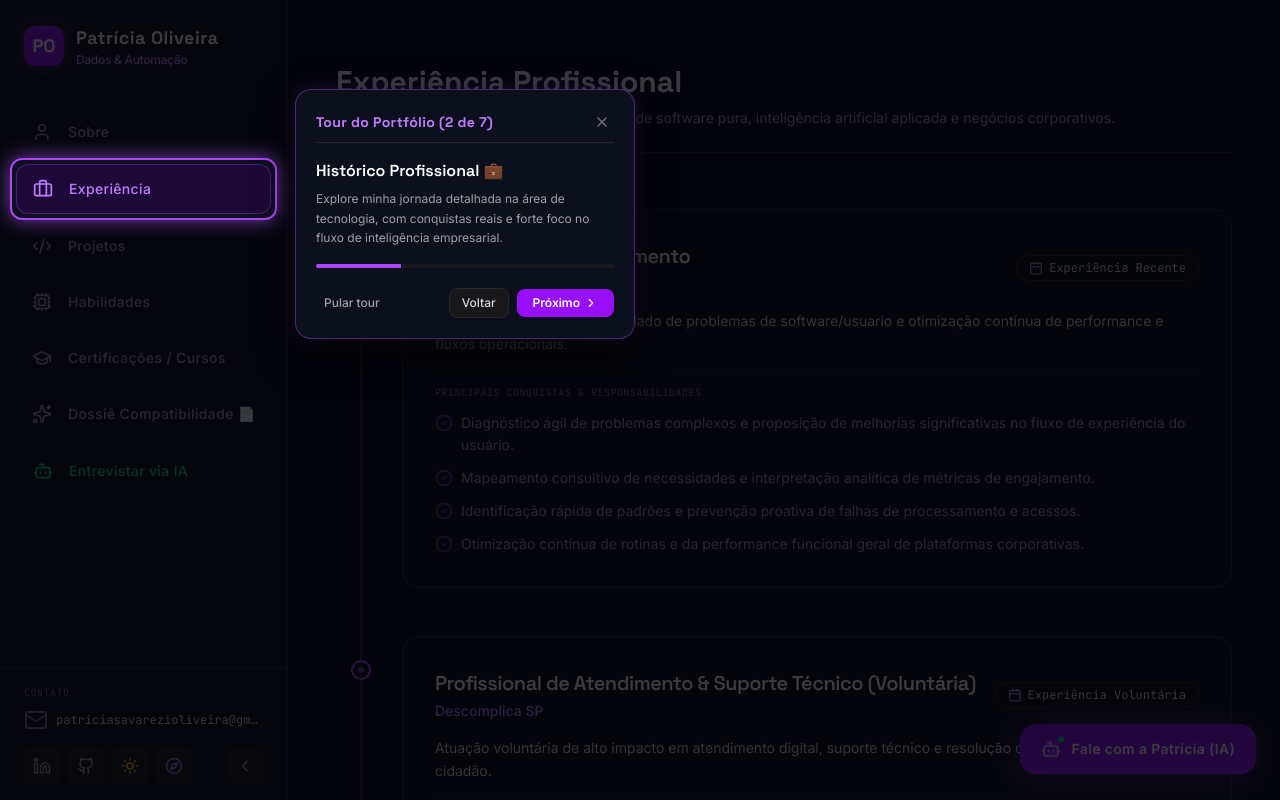
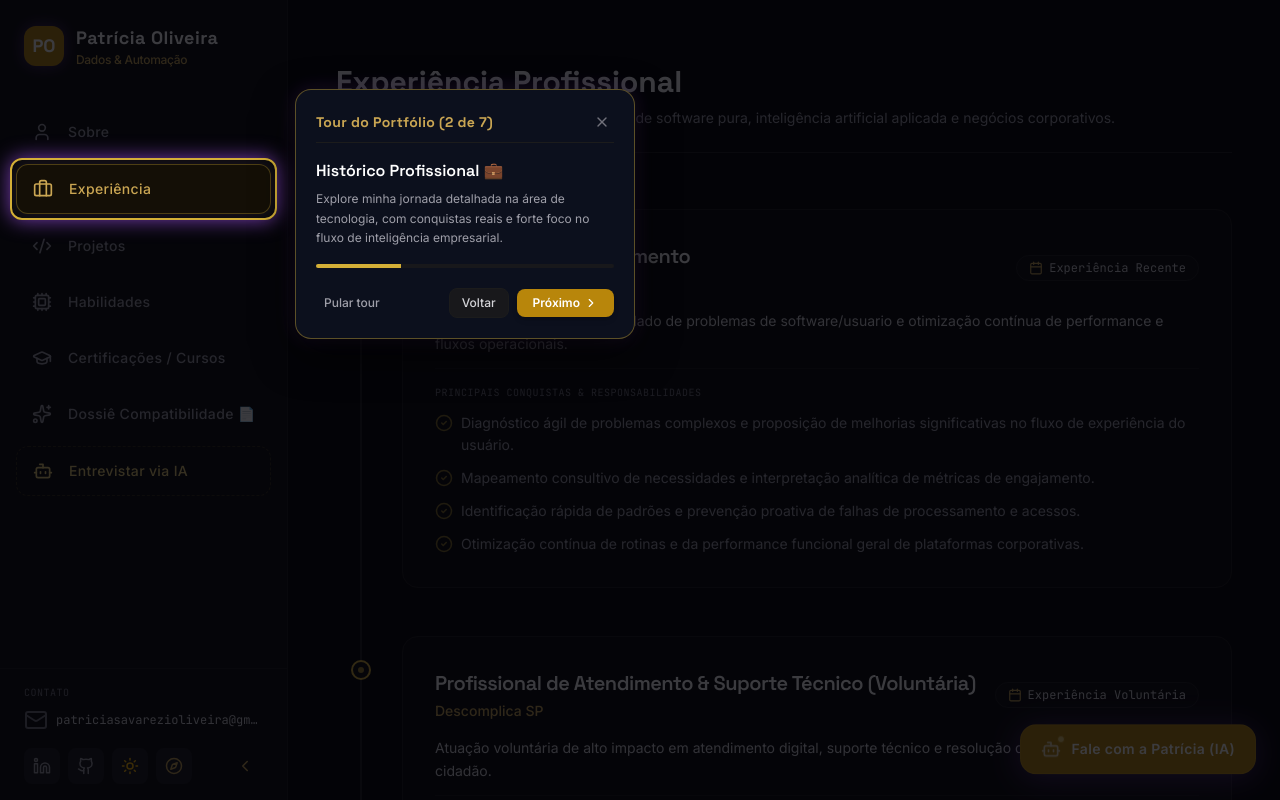
Before and after one commit to Savarezi/Portfolio, a React (Vite) app: page / in a window 1280 px wide. Both pictures are taken after a click on the button "Próximo". Shown: the top 800 px of the page. Built offline with nearby package versions, Linux system fonts and the light colour scheme.

Commit message:
feat: adiciona novas paletas de cores

```diff
--- a/src/components/StarfieldBackground.tsx
+++ b/src/components/StarfieldBackground.tsx
@@ -25,8 +25,8 @@ export default function StarfieldBackground() {
     let animationFrameId: number;
     let stars: Star[] = [];
     const colors = [
-      'rgba(168, 85, 247, ', // purple
-      'rgba(16, 185, 129, ', // emerald
+      'rgba(212, 175, 55, ', // gold-shimmer
+      'rgba(184, 134, 11, ', // dark-gold-shimmer
       'rgba(255, 255, 255, ', // silver-shimmer
       'rgba(226, 232, 240, ', // silver-light
     ];
--- a/src/index.css
+++ b/src/index.css
@@ -5,6 +5,45 @@
   --font-sans: "Inter", ui-sans-serif, system-ui, sans-serif;
   --font-display: "Space Grotesk", sans-serif;
   --font-mono: "JetBrains Mono", ui-monospace, SFMono-Regular, monospace;
+
+  /* Overriding Tailwind Purple colors to Luxurious Gold tones */
+  --color-purple-50: #fffdf5;
+  --color-purple-100: #fef7db;
+  --color-purple-200: #faebba;
+  --color-purple-300: #f3d88e;
+  --color-purple-400: #caa653;
+  --color-purple-500: #d4af37; /* Metallic Gold */
+  --color-purple-600: #b8860b; /* Dark Goldenrod */
+  --color-purple-700: #996e08;
+  --color-purple-800: #7a5406;
+  --color-purple-900: #5c3d03;
+  --color-purple-950: #231801;
+
+  /* Overriding Tailwind Emerald/Green to Golden Brass / Antique tones */
+  --color-emerald-50: #fffdf7;
+  --color-emerald-100: #fffbeb;
+  --color-emerald-200: #fcf3cc;
+  --color-emerald-300: #f5e4a3;
+  --color-emerald-400: #e8cd75;
+  --color-emerald-500: #caa63c; /* Brass/Antique Gold */
+  --color-emerald-600: #aa852a;
+  --color-emerald-700: #88651c;
+  --color-emerald-800: #664811;
+  --color-emerald-900: #4a3209;
+  --color-emerald-950: #2b1c03;
+
+  /* Overriding Tailwind Indigo to metallic gold-bronze tones */
+  --color-indigo-50: #fffdfa;
+  --color-indigo-100: #fef8f0;
+  --color-indigo-200: #fdeddc;
+  --color-indigo-300: #fadabc;
+  --color-indigo-400: #f3be8f;
+  --color-indigo-500: #e29f65;
+  --color-indigo-600: #c27f49;
+  --color-indigo-700: #9e6033;
+  --color-indigo-800: #7d4422;
+  --color-indigo-900: #5e2f15;
+  --color-indigo-950: #331608;
 }
 
 @layer base {
@@ -20,24 +59,90 @@
 }
 
 ::-webkit-scrollbar-track {
-  background: #080b11;
+  background: #050505;
 }
 
 ::-webkit-scrollbar-thumb {
-  background: #27272a;
+  background: #222222;
   border-radius: 9999px;
 }
 
 ::-webkit-scrollbar-thumb:hover {
-  background: #a855f7;
+  background: #d4af37;
 }
 
 /* ==========================================
-   REFINE LIGHT THEME OVERRIDES (CLEAN & MINIMAL)
+   DARK THEME OVERRIDES (BLACK, CHARCOAL & GOLD)
+   ========================================== */
+.theme-dark {
+  background-color: #000000 !important;
+  color: #f5f5f5 !important;
+}
+
+/* Base background overrides */
+.bg-\[\#030712\] {
+  background-color: #020202 !important;
+}
+.bg-\[\#0b0f19\] {
+  background-color: #0b0b0b !important;
+}
+.bg-\[\#0b0f19\]\/60 {
+  background-color: rgba(11, 11, 11, 0.72) !important;
+}
+.bg-\[\#080b11\] {
+  background-color: #060606 !important;
+}
+.bg-zinc-950\/20 {
+  background-color: rgba(5, 5, 5, 0.3) !important;
+}
+.bg-zinc-950\/40 {
+  background-color: rgba(5, 5, 5, 0.5) !important;
+}
+.bg-zinc-950\/50 {
+  background-color: rgba(5, 5, 5, 0.6) !important;
+}
+.bg-zinc-950\/70 {
+  background-color: rgba(5, 5, 5, 0.8) !important;
+}
+.bg-zinc-900\/40 {
+  background-color: rgba(15, 15, 15, 0.4) !important;
+}
+.bg-zinc-900\/60 {
+  background-color: rgba(15, 15, 15, 0.6) !important;
+}
+
+/* Refine borders to be warm charcoal / subtle gold-tinted charcoal instead of slate blue */
+.border-\[\#1e293b\] {
+  border-color: #1a1917 !important; /* Gold-tinted dark charcoal */
+}
+.border-zinc-800 {
+  border-color: #1c1c1c !important;
+}
+.border-zinc-800\/40 {
+  border-color: rgba(28, 28, 28, 0.4) !important;
+}
+.border-zinc-800\/60 {
+  border-color: rgba(28, 28, 28, 0.6) !important;
+}
+.border-zinc-800\/80 {
+  border-color: rgba(28, 28, 28, 0.8) !important;
+}
+.border-zinc-700\/80 {
+  border-color: rgba(45, 45, 45, 0.8) !important;
+}
+.border-zinc-900 {
+  border-color: #121212 !important;
+}
+.border-zinc-900\/60 {
+  border-color: rgba(18, 18, 18, 0.6) !important;
+}
+
+/* ==========================================
+   REFINE LIGHT THEME OVERRIDES (CLEAN & MINIMAL ALABASTER / GOLD)
    ========================================== */
 .theme-light {
-  background-color: #f8fafc !important;
-  color: #0f172a !important;
+  background-color: #fbfaf7 !important;
+  color: #121212 !important;
 }
 
 /* Base background overrides */
@@ -53,45 +158,52 @@
 }
 
 .theme-light #profile-hero-card {
-  background-color: rgba(248, 250, 252, 0.7) !important;
+  background-color: rgba(251, 250, 247, 0.8) !important;
+  border-color: #e5dec9 !important; /* Gold/brass tinted light border */
 }
 
 .theme-light #stats-dashboard-bento > div {
-  background-color: rgba(248, 250, 252, 0.8) !important;
+  background-color: rgba(255, 255, 255, 0.9) !important;
+  border-color: #e5dec9 !important;
+}
+
+.theme-light #mission-card {
+  background-color: rgba(255, 255, 255, 0.9) !important;
+  border-color: #e5dec9 !important;
 }
 
 .theme-light #main-portfolio-root {
-  background-color: #f8fafc !important;
+  background-color: #fbfaf7 !important;
 }
 
 /* Custom inline hex colors map to light mode values */
-.theme-light .bg-\[\#030712\] { background-color: #f8fafc !important; }
+.theme-light .bg-\[\#030712\] { background-color: #fbfaf7 !important; }
 .theme-light .bg-\[\#0b0f19\] { background-color: #ffffff !important; }
-.theme-light .bg-\[\#0b0f19\]\/60 { background-color: rgba(255, 255, 255, 0.95) !important; }
+.theme-light .bg-\[\#0b0f19\]\/60 { background-color: rgba(255, 255, 255, 0.96) !important; }
 .theme-light .bg-\[\#080b11\] { background-color: #ffffff !important; }
-.theme-light .bg-zinc-950\/20 { background-color: rgba(241, 245, 249, 0.5) !important; }
-.theme-light .bg-zinc-950\/40 { background-color: rgba(241, 245, 249, 0.7) !important; }
-.theme-light .bg-zinc-950\/50 { background-color: #f1f5f9 !important; }
-.theme-light .bg-zinc-950\/70 { background-color: #f8fafc !important; }
-.theme-light .bg-zinc-900\/40 { background-color: #f1f5f9 !important; }
-.theme-light .bg-zinc-900\/60 { background-color: #f1f5f9 !important; }
-.theme-light .bg-zinc-900 { background-color: #f1f5f9 !important; }
-.theme-light .hover\:bg-zinc-800:hover { background-color: #e2e8f0 !important; }
+.theme-light .bg-zinc-950\/20 { background-color: rgba(245, 242, 235, 0.5) !important; }
+.theme-light .bg-zinc-950\/40 { background-color: rgba(245, 242, 235, 0.7) !important; }
+.theme-light .bg-zinc-950\/50 { background-color: #f5f2eb !important; }
+.theme-light .bg-zinc-950\/70 { background-color: #fbfaf7 !important; }
+.theme-light .bg-zinc-900\/40 { background-color: #f5f2eb !important; }
+.theme-light .bg-zinc-900\/60 { background-color: #f5f2eb !important; }
+.theme-light .bg-zinc-900 { background-color: #f5f2eb !important; }
+.theme-light .hover\:bg-zinc-800:hover { background-color: #e5dec9 !important; }
 
 /* Text colors overrides for contrast */
 .theme-light .text-white,
 .theme-light .text-zinc-100,
 .theme-light .text-zinc-200,
 .theme-light .text-zinc-300 {
-  color: #0f172a !important;
+  color: #121212 !important;
 }
 
 .theme-light .text-zinc-400 {
-  color: #334155 !important;
+  color: #4a4338 !important; /* Soft brown-charcoal */
 }
 
 .theme-light .text-zinc-500 {
-  color: #64748b !important;
+  color: #70685c !important;
 }
 
 /* Border overrides */
@@ -103,30 +215,30 @@
 .theme-light .border-zinc-900,
 .theme-light .border-zinc-900\/60,
 .theme-light .border-\[\#1e293b\] {
-  border-color: #cbd5e1 !important;
+  border-color: #e5dec9 !important; /* Soft brass/gold borders */
 }
 
 /* Chatbot styling inside light mode */
 .theme-light #recruiter-chatbot-modal,
 .theme-light #recruiter-chatbot-bubble {
   background-color: #ffffff !important;
-  color: #0f172a !important;
-  border-color: #cbd5e1 !important;
+  color: #121212 !important;
+  border-color: #e5dec9 !important;
 }
 
 .theme-light #recruiter-chatbot-modal input,
 .theme-light #recruiter-chatbot-modal textarea {
-  background-color: #f1f5f9 !important;
-  color: #0f172a !important;
-  border-color: #cbd5e1 !important;
+  background-color: #fbfaf7 !important;
+  color: #121212 !important;
+  border-color: #e5dec9 !important;
 }
 
 .theme-light #recruiter-chatbot-modal .messages-container .message-bot {
-  background-color: #f1f5f9 !important;
-  color: #0f172a !important;
+  background-color: #f5f2eb !important;
+  color: #121212 !important;
 }
 
 .theme-light #recruiter-chatbot-modal .messages-container .message-user {
-  background-color: #7c3aed !important;
-  color: #ffffff !important;
+  background-color: #d4af37 !important; /* Gold */
+  color: #000000 !important;
 }
```
Also changed, not shown: 1 other file (tests, documents, lock files or other folders).
